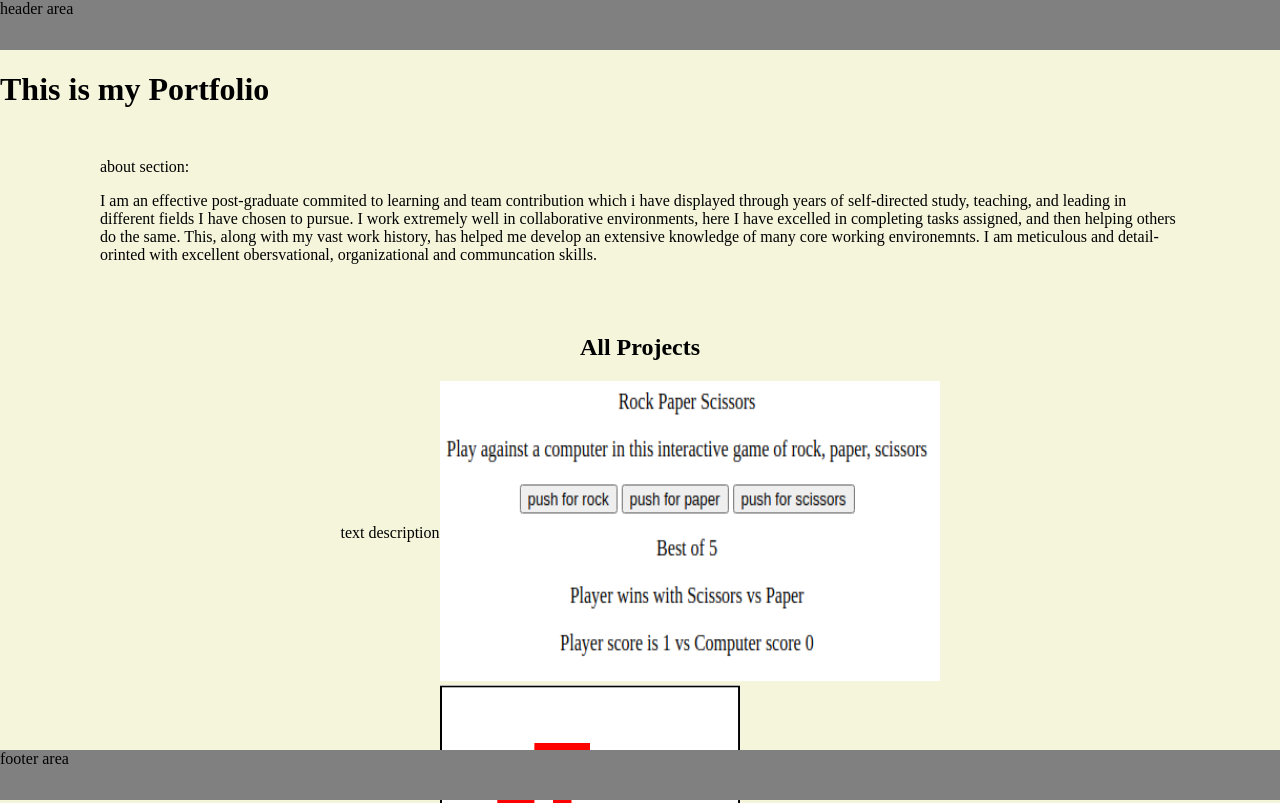
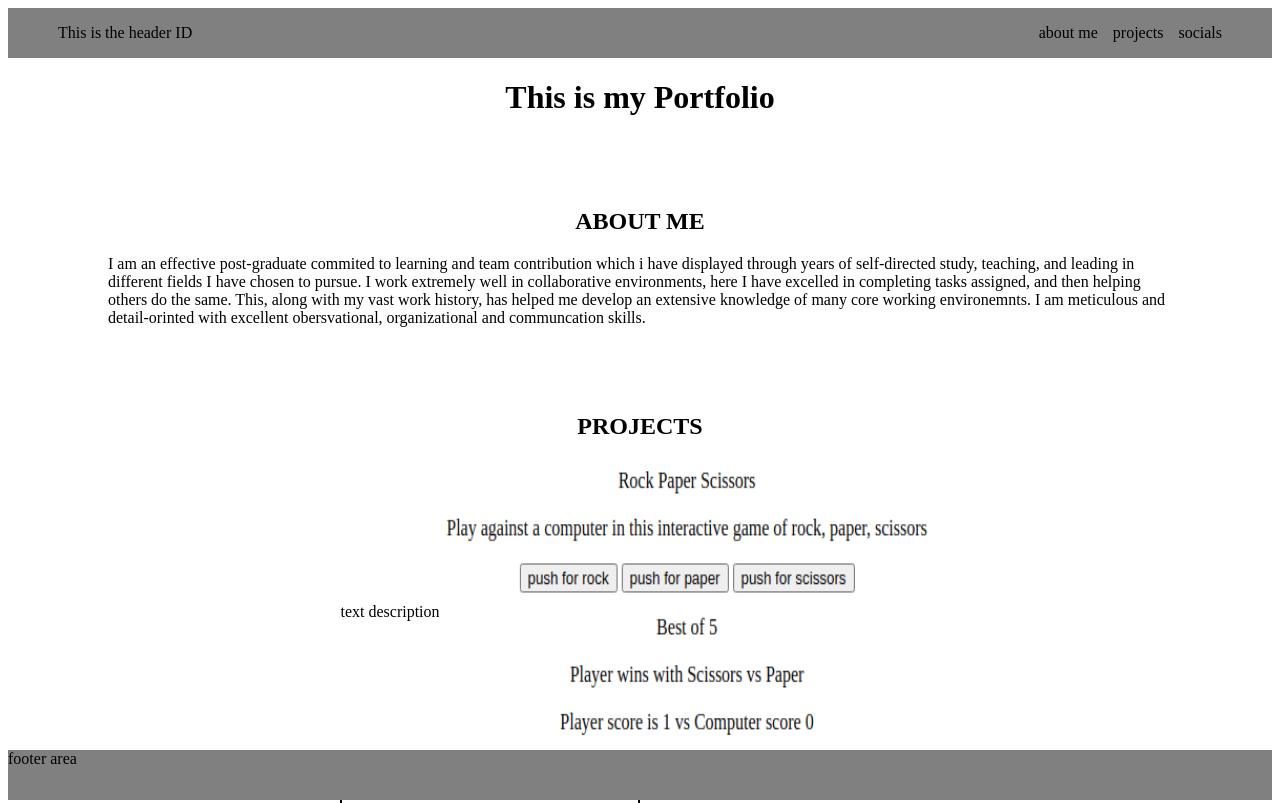
Before and after one commit to Jesus130247/Leo-portfolio, a plain HTML site: page index.html in a window 1280 px wide. Shown: the top 803 px of the page. Drawn offline with Linux system fonts and the light colour scheme.

Commit message:
Created skeleton of portfolio header section, with links to be added title about me section projects section socials section
cleaned up the look
added images in projects section that act as links
added some resume info to about me

```diff
--- a/index.html
+++ b/index.html
@@ -8,9 +8,16 @@
     <title>Leo's Portfolio</title>
 </head>
 <body>
-    <header>header area</header>
+    <header>
+        <div id="header">This is the header ID</div>
+        <ul id="links">
+            <li>about me</li>
+            <li>projects</li>
+            <li>socials</li>
+        </ul>
+    </header>
     <h1>This is my Portfolio</h1>
-    <div id="about">about section:
+    <div id="about"><h2>ABOUT ME</h2>
         <p>I am an effective post-graduate commited to learning and team contribution which i have displayed
             through years of self-directed study, teaching, and leading in different fields I have chosen
             to pursue. I work extremely well in collaborative environments, here I have excelled in
@@ -19,7 +26,7 @@
             meticulous and detail-orinted with excellent obersvational, organizational and communcation skills.
         </p>
     </div>
-    <div id="Projects"><h2>All Projects</h2>
+    <div id="Projects"><h2>PROJECTS</h2>
         <div class="RPS">
             <p>text description</p>
             <a href="https://jesus130247.github.io/RPS/ "target="_blank" rel="noopener noreferrer"><img src="rps.png" width="500px" height="300px"></a>
@@ -42,6 +49,7 @@
             </div>  -->
         </div>
     </div>
+    <div id="socials"><h2>SOCIALS</h2></div>
 <footer>footer area</footer>
 </body>
 </html>
--- a/styles.css
+++ b/styles.css
@@ -1,37 +1,34 @@
-body {
-    background-color: beige;
-    margin: 0;
-}
-.popUp{
-    display: none;
-    width: 100%;
-}
-iframe {
-    border: 0;
-}
-
-a:hover + .popUp,.popUp:hover{
-    display: flex;
-    position: relative;
-    z-index: 100;
-}
-#about {
-    margin: 50px 100px 50px 100px;
-}
-
 header {
     min-height:50px;
     background:gray;
     width: 100%;
     position: sticky; top: 0;
+    display: flex;
+    justify-content: space-between;
 }
-footer {
-    min-height:50px;
-    background: gray;
-    width: 100%;
-    position: sticky; bottom: 0;
+#header {
+    display: flex;
+    margin-left: 50px;
+    align-self: center;
 }
-#Projects {
+#links {
+    display: flex;
+    list-style: none;
+    align-self: center;
+    justify-content: space-between;
+    padding: 0;
+    gap: 15px;
+    margin-right: 50px;
+}
+#about {
+    margin: 50px 100px 50px 100px;
+}
+body {
+    display: flex;
+    flex-direction: column;
+    align-items: center;
+}
+h2 {
     display: flex;
     flex-direction: column;
     align-items: center;
@@ -40,3 +37,23 @@ footer {
     display: flex;
     align-items: center;
 }
+footer {
+    min-height:50px;
+    background: gray;
+    width: 100%;
+    position: sticky; bottom: 0;
+}
+
+
+/* .popUp{
+    display: none;
+    width: 100%;
+}
+iframe {
+    border: 0;
+}
+a:hover + .popUp,.popUp:hover{
+    display: flex;
+    position: relative;
+    z-index: 100;
+} */
```
